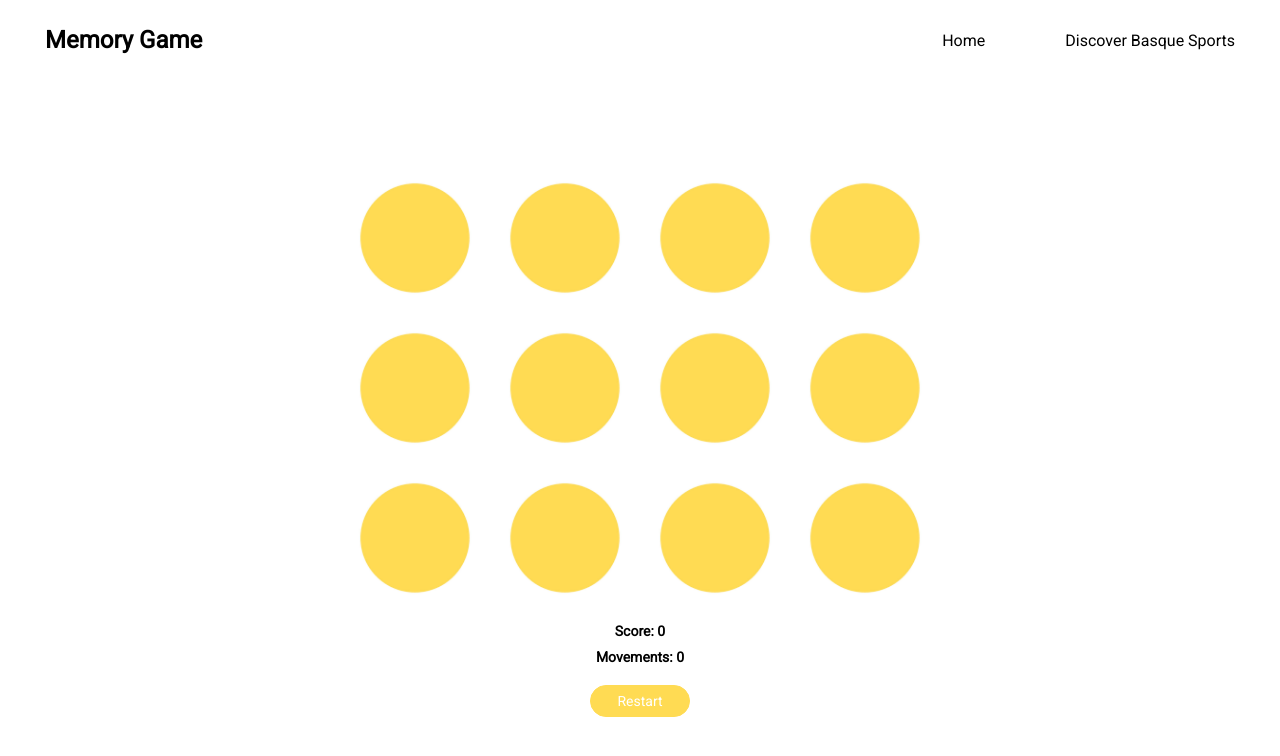
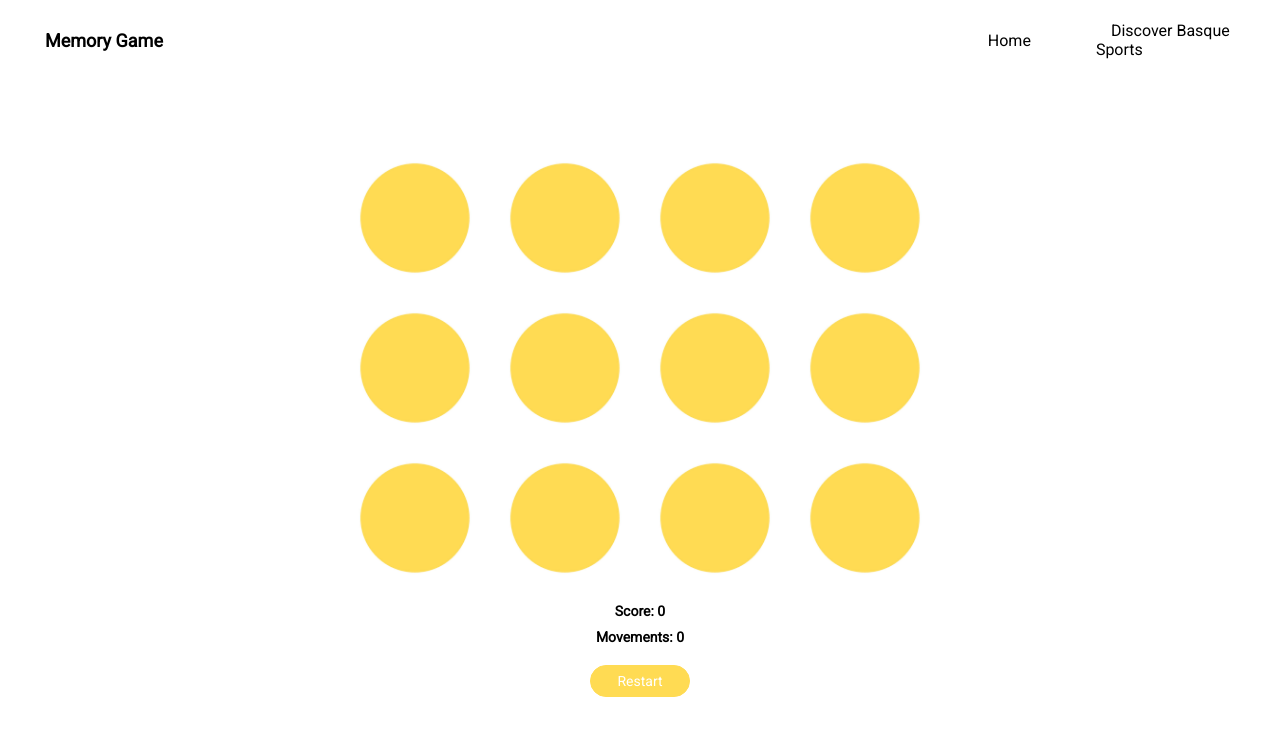
Before and after one commit to anabollain/javascript-personal-project-memory-game, a plain HTML site: page index.html in a window 1280 px wide. Drawn offline with Linux system fonts and the light colour scheme.

Commit message:
Update CSS for responsive design

```diff
--- a/index.html
+++ b/index.html
@@ -6,6 +6,7 @@
     <meta name="viewport" content="width=device-width, initial-scale=1" />
     <title>Memory Game</title>
     <link href="https://fonts.googleapis.com/css?family=Roboto&display=swap" rel="stylesheet" />
+    <link href="https://cdnjs.cloudflare.com/ajax/libs/font-awesome/6.2.1/css/all.min.css" rel="stylesheet"/>
     <link rel="stylesheet" href="./styles/main.css" />
     <link rel="icon" href="./images/favicon.png" />
     <meta name="google-site-verification" content="qUZypI5WVSZPIL8yzOOA8aRoFE2iOVO-YM1jy9_Pvac" />
@@ -15,7 +16,8 @@
     <div class="page">
         <header class="page__header">
             <a href="./index.html" class="page__header--link"><h1 class="page__header--title">Memory Game</h1></a>
-            <nav class="page__header--nav">
+            <div class="page__header--icon js-nav-icon"><i class="fa-solid fa-bars"></i></div>
+            <nav class="page__header--nav js-nav-menu js-hidden">
                 <ul class="page__header--nav">
                     <li><a href="./index.html" class="page__header--link">Home</a></li>
                     <li><a href="./about.html" class="page__header--link highlight">Discover Basque Sports</a></li>
--- a/main.js
+++ b/main.js
@@ -7,6 +7,10 @@ const grid = document.querySelector('.js-memo-grid');
 const resultDisplay = document.querySelector('.js-memo-result');
 //Movements
 const numMoves = document.querySelector('.js-memo-moves')
+//Nav icon
+const navIcon = document.querySelector('.js-nav-icon');
+//Nav menu
+const navMenu = document.querySelector('.js-nav-menu');
 
 //VARIABLES
 //Chosen cards array
@@ -135,3 +139,11 @@ function flipCard() {
         //alert('Wait until the match has been checked');
     }
 }
+
+//EVENT HANDLERS
+function handleNavIconClick() {
+    navMenu.classList.toggle('js-hidden');
+}
+
+//EVENT LISTENERS
+navIcon.addEventListener('click', handleNavIconClick);
--- a/styles/main.css
+++ b/styles/main.css
@@ -11,20 +11,42 @@
 /*Header*/
 .page__header {
     /*General properties*/
-    height: 10vh;
-    padding-left: 30px;
-    padding-right: 30px;
+    height: 8vh;
+    width: 100vw;
+    padding-left: 5px;
+    padding-right: 5px;
+    background-color: white;
+    /*Position*/
+    position: fixed;
+    z-index: 10;
     /*Display*/
     display: flex;
     justify-content: space-between;
     align-items: center;
 }
 
+.page__header--icon {
+    /*General properties*/
+    cursor: pointer;
+    font-size: 16px;
+    padding: 10px;
+}
+
 .page__header--nav {
     /*General properties*/
     list-style: none;
+    background-color: white;
+    width: 100vw;
+    height: 92vh;
+    /*Position*/
+    position: absolute;
+    top: 8vh;
+    right: 0;
     /*Display*/
+    display: none;
     display: flex;
+    flex-direction: column;
+    align-items: center;
     gap: 50px;
 }
 
@@ -34,31 +56,10 @@
     padding: 10px 15px 10px 15px;
 }
 
-.page__header--link:hover {
-    /*General properties*/
-    color: #ffdb53;
-    animation-play-state: paused;
-}
-
-.highlight {
-    animation: highlight 1s linear 1s infinite alternate;
-    background-color: #ffdb53;
-    border-radius: 20px;
-}
-
-.highlight:hover {
-    color: black;
-}
-
-@keyframes highlight {
-    from {background-color: transparent;}
-    to {background-color: #ffdb53;}
-}
-
 .page__header--title {
     /*General properties*/
     cursor: pointer;
-    font-size: 24px;
+    font-size: 18px;
     text-decoration: none;
 }
 
@@ -69,7 +70,8 @@
 /*Main*/
 .memo__main {
     /*General properties*/
-    height: 90vh;
+    height: 92vh;
+    width: 100vw;
     gap: 10px;
     font-size: 16px;
     /*Display*/
@@ -80,20 +82,21 @@
 }
 
 .memo__main--grid {
-    /*General properties*/
-    max-width: 600px;
-    max-height: 450px;
+    width: 100%;
+    margin-top: 10vh;
     /*Display*/
     display: flex;
     flex-wrap: wrap;
+    justify-content: center;
+    align-items: center;
 }
 
 .card {
     /*General properties*/
     cursor: pointer;
-    width: 150px;
-    height: 150px;
-    padding: 4px;
+    width: 110px;
+    height: 110px;
+    padding: 2px;
 }
 
 .card:hover {
@@ -145,17 +148,21 @@
 }
 
 .hero {
+    /*General properties*/
+    margin-top: 10vh;
     text-align: center;
     width: 50%;
 }
 
 .hero__title {
+    /*General properties*/
     font-size: 22px;
     margin-top: 30px;
     margin-bottom: 20px;
 }
 
 .hero__desc {
+    /*General properties*/
     font-size: 16px;
 }
 
@@ -164,9 +171,11 @@
     list-style: none;
     /*Display*/
     display: flex;
+    flex-direction: column;
     justify-content: center;
     align-items: center;
     gap: 30px;
+    margin-bottom: 40px
 }
 
 .sports__list--article {
@@ -215,3 +224,86 @@
     font-size: 13px;
     width: 80%;
 }
+
+.js-hidden{
+    display: none;
+}
+
+@media screen and (min-width: 768px) {
+    /*LANDING*/
+    /*Header*/
+    .page__header {
+        /*General properties*/
+        height: 10vh;
+        padding-left: 30px;
+        padding-right: 30px;
+    }
+
+    .page__header--icon {
+        /*General properties*/
+        display: none;
+    }
+
+    .page__header--nav {
+        /*General properties*/
+        height: 10vh;
+        width: 24vw;
+        /*Position*/
+        top: 0;
+        /*Display*/
+        display: flex;
+        flex-direction: row;
+    }
+
+    .page__header--link:hover {
+        /*General properties*/
+        color: #ffdb53;
+        animation-play-state: paused;
+    }
+
+    .highlight {
+        animation: highlight 1s linear 1s infinite alternate;
+        background-color: #ffdb53;
+        border-radius: 20px;
+    }
+
+    .highlight:hover {
+        color: black;
+    }
+
+    @keyframes highlight {
+        from {background-color: transparent;}
+        to {background-color: #ffdb53;}
+    }
+
+    /*Main*/
+    .memo__main {
+        /*General properties*/
+        height: 90vh;
+    }
+
+    .memo__main--grid {
+        /*General properties*/
+        margin-top: 15vh;
+        max-width: 600px;
+        max-height: 450px;
+        /*Display*/
+        display: flex;
+        flex-wrap: wrap;
+    }
+
+    .card {
+        /*General properties*/
+        width: 150px;
+        height: 150px;
+        padding: 4px;
+    }
+
+    /*ABOUT*/
+    .sports__list {
+        /*Display*/
+        flex-direction: row;
+    }
+
+
+}
```
Also changed, not shown: about.html (+4 -1 lines), about.js (added, +13 -0 lines), images/00.jpg (added).
